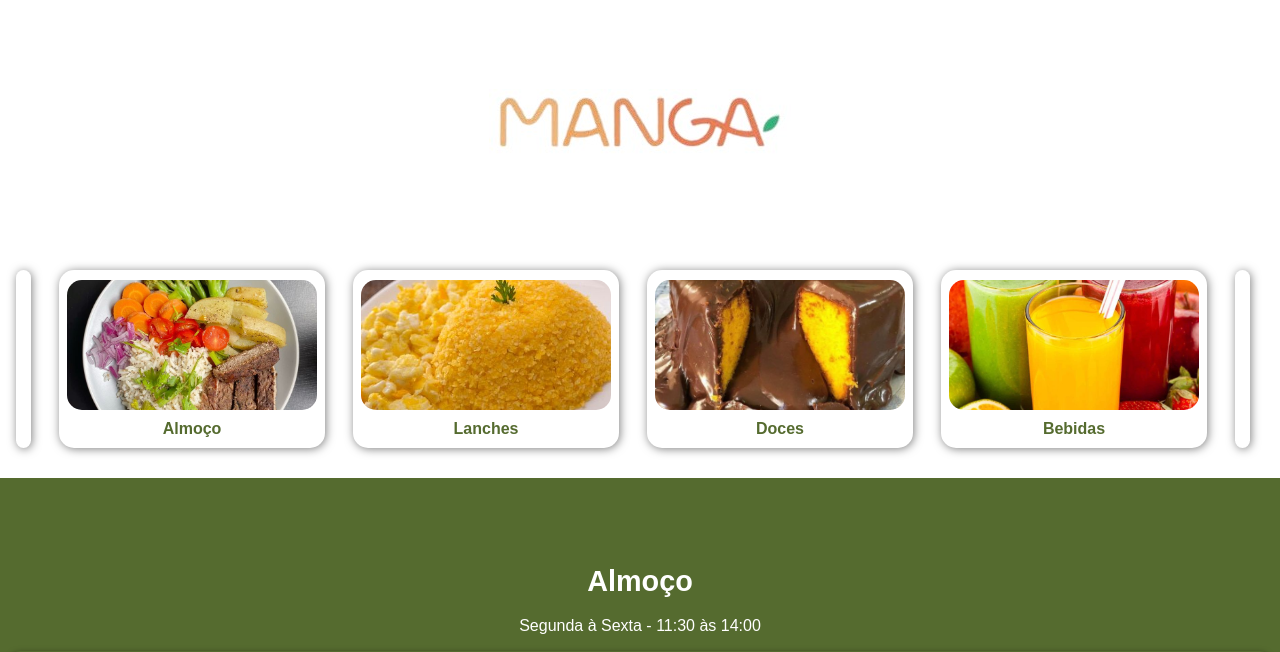
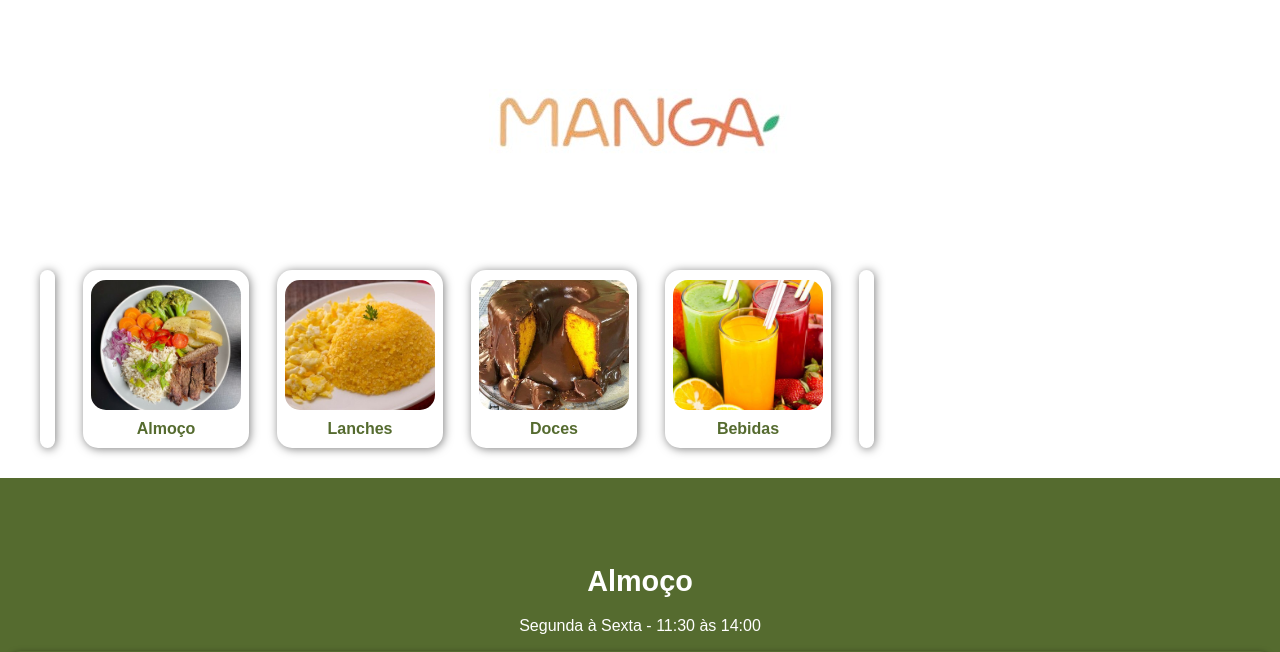
Before and after one commit to lucasdantaas/manga, a Flask app: page / in a window 1280 px wide. Shown: the top 652 px of the page. Run offline with Flask 3, Linux system fonts and the light colour scheme.

Commit message:
Add files via upload

```diff
--- a/index.html
+++ b/index.html
@@ -555,7 +555,7 @@ window.addEventListener('scroll', function () {
         menu.style.justifyContent = 'center';
     } else {
         menu.classList.remove('hide-images');
-        menu.style.justifyContent = 'center';
+        menu.style.justifyContent = 'flex-start';
     }
 });
 </script>
--- a/src/static/css/index.css
+++ b/src/static/css/index.css
@@ -31,7 +31,7 @@ body {
     scroll-snap-type: x mandatory;
     -webkit-overflow-scrolling: touch;
     display: flex;
-    justify-content:center; /* melhor para scroll */
+    justify-content:flex-start; /* melhor para scroll */
     white-space: nowrap; /* importante! */
 }
 
@@ -94,7 +94,7 @@ body {
 
 .menu-item{
     object-fit: cover;
-    width: 250px;
+    width: 150px;
     height: 130px;
     border-radius: 15px;
     overflow: hidden;
--- a/src/templates/index.html
+++ b/src/templates/index.html
@@ -555,7 +555,7 @@ window.addEventListener('scroll', function () {
         menu.style.justifyContent = 'center';
     } else {
         menu.classList.remove('hide-images');
-        menu.style.justifyContent = 'center';
+        menu.style.justifyContent = 'flex-start';
     }
 });
 </script>
```
